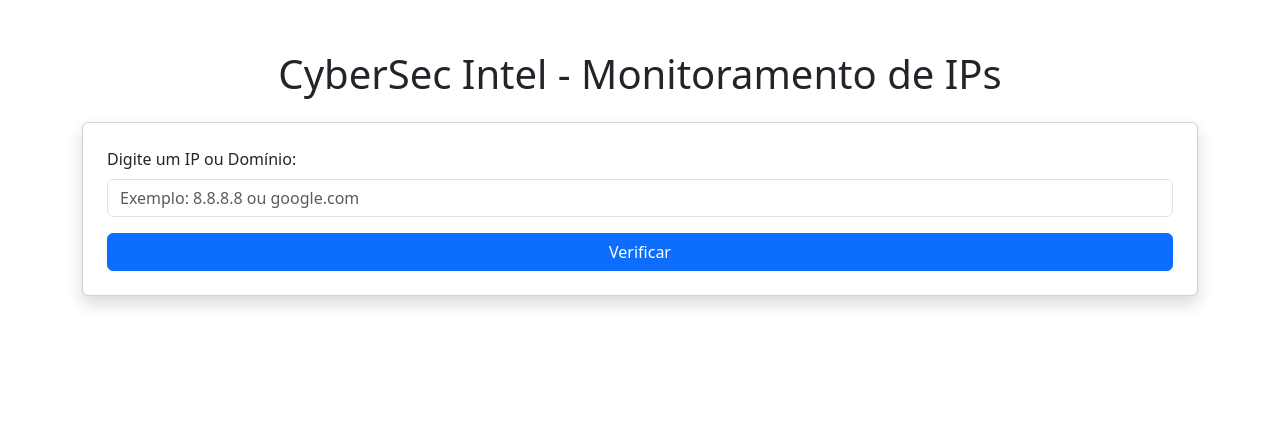
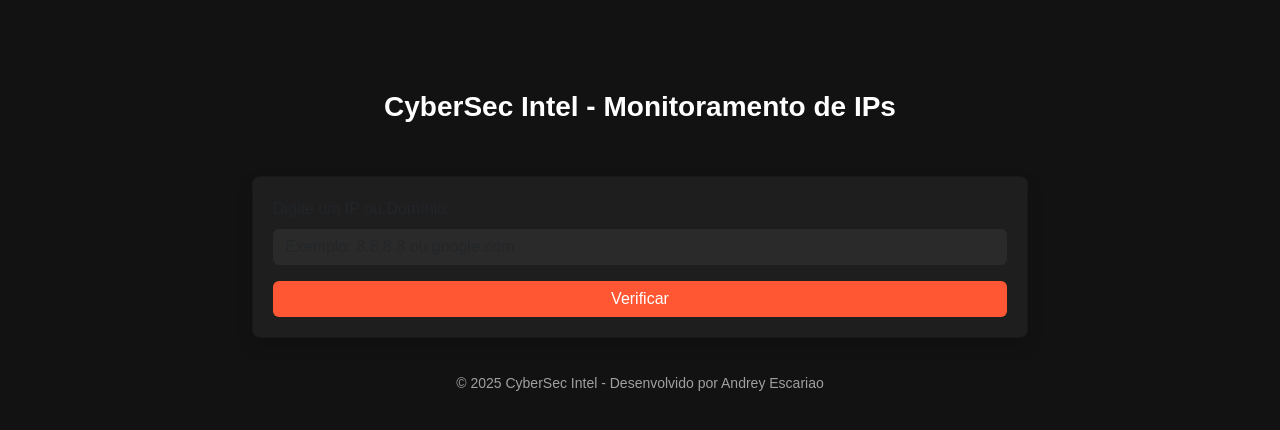
Before and after one commit to escariao/cybersec-intel, a Flask app: page / in a window 1280 px wide. Shown: the top 430 px of the page. Run offline with Flask 3, Linux system fonts and the light colour scheme.

Commit message:
Update index.html
CSS atualizado, entre outros detalhes.

```diff
--- a/templates/index.html
+++ b/templates/index.html
@@ -4,18 +4,76 @@
     <meta charset="UTF-8">
     <meta name="viewport" content="width=device-width, initial-scale=1.0">
     <title>CyberSec Intel - Monitoramento de IPs</title>
+
     <!-- Importando Bootstrap -->
     <link href="https://cdn.jsdelivr.net/npm/bootstrap@5.3.0/dist/css/bootstrap.min.css" rel="stylesheet">
+
+    <!-- Estilos personalizados -->
     <style>
-        body { padding-top: 50px; }
-        .error { color: red; font-weight: bold; }
+        body {
+            background-color: #121212; /* Fundo escuro */
+            color: #e0e0e0;
+            font-family: 'Arial', sans-serif;
+            padding-top: 70px;
+        }
+        .container {
+            max-width: 800px;
+        }
+        .header {
+            text-align: center;
+            padding: 20px 0;
+        }
+        .header h1 {
+            font-size: 28px;
+            font-weight: bold;
+            color: #ffffff;
+        }
+        .card {
+            background: #1e1e1e;
+            border-radius: 8px;
+            padding: 20px;
+            box-shadow: 0 0 10px rgba(255, 255, 255, 0.1);
+        }
+        .form-control {
+            background: #2a2a2a;
+            color: #ffffff;
+            border: none;
+        }
+        .btn-primary {
+            background-color: #ff5733;
+            border: none;
+        }
+        .btn-primary:hover {
+            background-color: #e04e2e;
+        }
+        .table {
+            background: #1e1e1e;
+            color: #ffffff;
+        }
+        .alert {
+            border-radius: 5px;
+        }
+        .footer {
+            text-align: center;
+            padding: 15px;
+            margin-top: 20px;
+            color: #a0a0a0;
+            font-size: 14px;
+        }
     </style>
 </head>
 <body>
+
+    <!-- Cabeçalho -->
+    <div class="container text-center">
+        <div class="header">
+            <h1>CyberSec Intel - Monitoramento de IPs</h1>
+        </div>
+    </div>
+
+    <!-- Formulário de consulta -->
     <div class="container">
-        <h1 class="text-center">CyberSec Intel - Monitoramento de IPs</h1>
-
-        <div class="card shadow mt-4 p-4">
+        <div class="card shadow mt-4">
             <form method="POST">
                 <div class="mb-3">
                     <label for="ip" class="form-label">Digite um IP ou Domínio:</label>
@@ -25,12 +83,14 @@
             </form>
         </div>
 
+        <!-- Exibir mensagem de erro -->
         {% if error %}
         <div class="alert alert-danger mt-3 text-center">{{ error }}</div>
         {% endif %}
 
+        <!-- Exibir resultados da análise -->
         {% if data and not error %}
-        <div class="card shadow mt-4 p-4">
+        <div class="card shadow mt-4">
             <h2 class="text-center">Resultados da Análise</h2>
             <table class="table table-striped">
                 <tr><th>IP</th><td>{{ data['data']['ipAddress'] }}</td></tr>
@@ -39,9 +99,33 @@
             </table>
         </div>
         {% endif %}
+
+        <!-- Histórico de consultas -->
+        {% if consultas %}
+        <div class="card shadow mt-4">
+            <h2 class="text-center">Histórico de Consultas Recentes</h2>
+            <table class="table table-striped">
+                <tr>
+                    <th>IP/Domínio</th>
+                    <th>Data</th>
+                </tr>
+                {% for consulta in consultas %}
+                <tr>
+                    <td>{{ consulta.ip }}</td>
+                    <td>{{ consulta.data_hora.strftime('%d/%m/%Y %H:%M') }}</td>
+                </tr>
+                {% endfor %}
+            </table>
+        </div>
+        {% endif %}
     </div>
 
-    <!-- Bootstrap JS para funcionalidades interativas -->
+    <!-- Rodapé -->
+    <div class="footer">
+        &copy; 2025 CyberSec Intel - Desenvolvido por Andrey Escariao
+    </div>
+
+    <!-- Bootstrap JS -->
     <script src="https://cdn.jsdelivr.net/npm/bootstrap@5.3.0/dist/js/bootstrap.bundle.min.js"></script>
 </body>
 </html>
```
